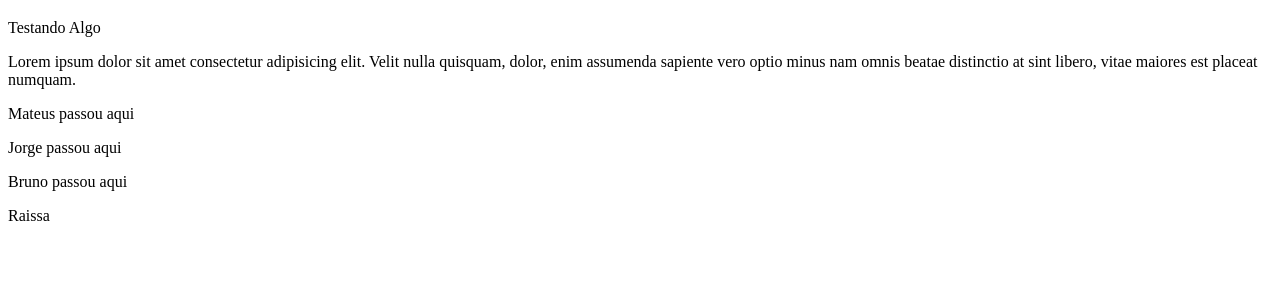
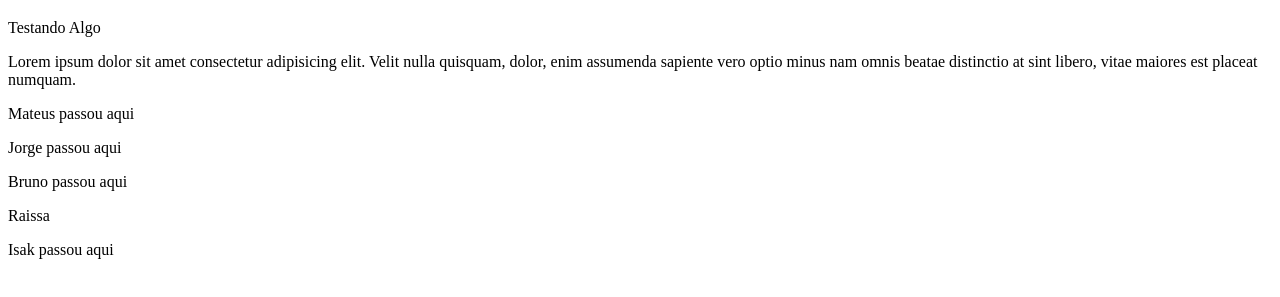
Before and after one commit to bruno-evaldt/teste, a plain HTML site: page index.html in a window 1280 px wide. Shown: the part 61-358 px from the top of the page. Drawn offline with Linux system fonts and the light colour scheme.

Commit message:
Update index.html

```diff
--- a/index.html
+++ b/index.html
@@ -14,6 +14,7 @@
             <p>Jorge passou aqui</p>
             <p>Bruno passou aqui</p>
             <p>Raissa</p>
+            <p>Isak passou aqui</p>
     </main>
 </body>
 </html>
```
